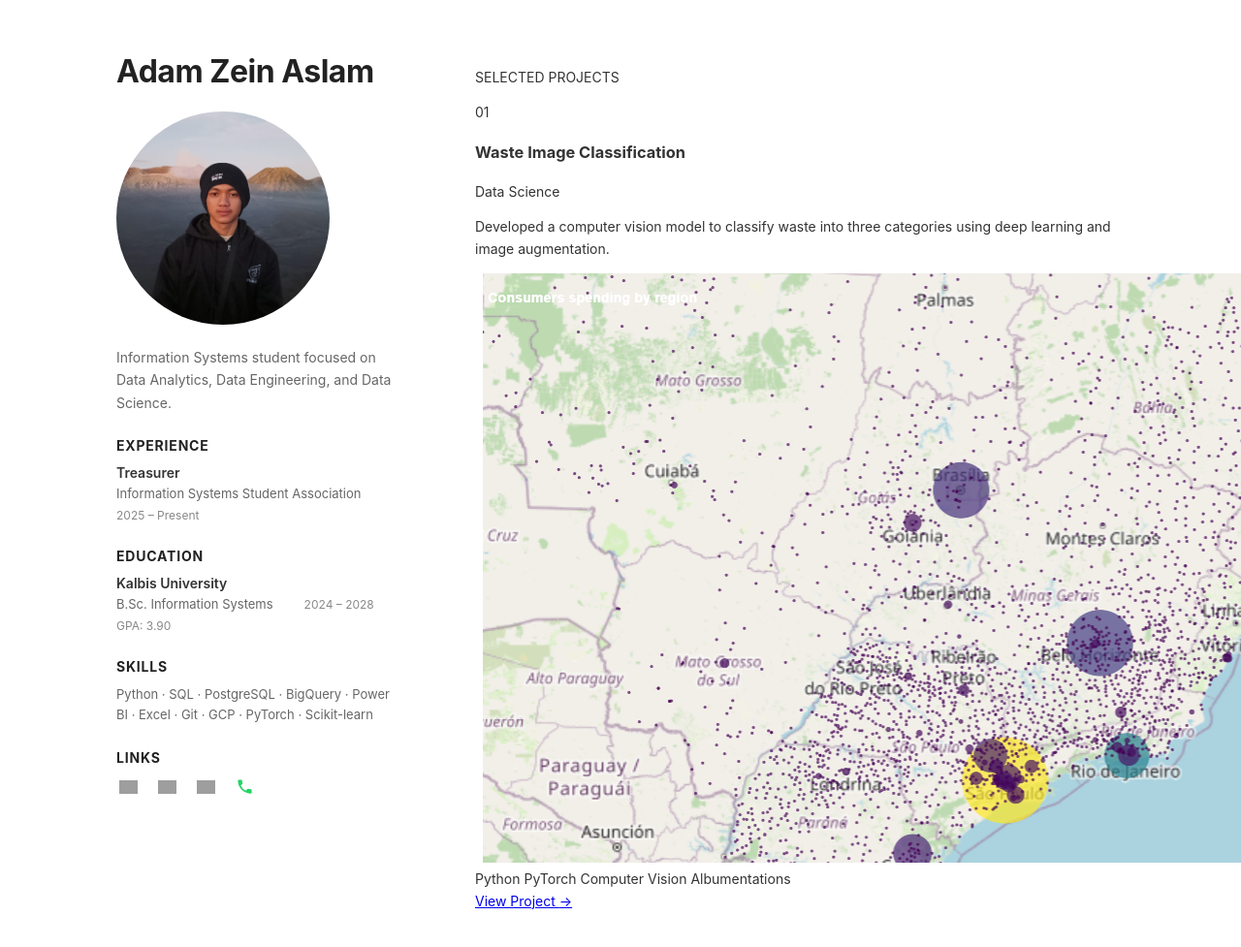
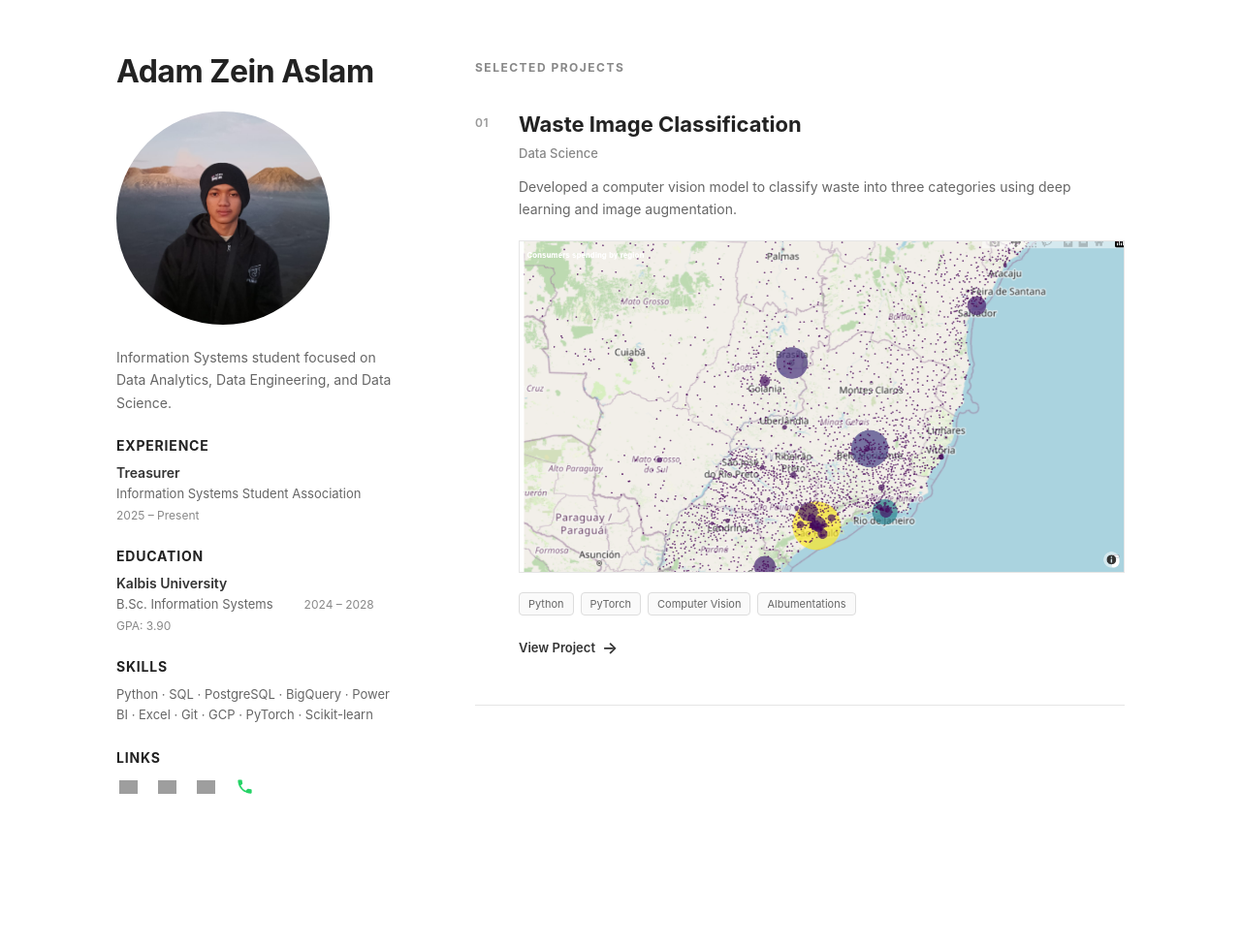
Before and after one commit to AdamZeinAslam/AdamZeinAslam.github.io, a Jekyll site: the page built from index.md, in a window 1280 px wide and 996 px high. Shown: the top 977 px of the window at 97% size. Built offline with Jekyll 4.4.1, drawn with Linux system fonts in a browser that asks for light colours; grey boxes are pictures that could not be loaded.

Commit message:
Add styles for projects section and related elements

```diff
--- a/assets/css/style.css
+++ b/assets/css/style.css
@@ -353,7 +353,210 @@ body {
 .main-content {
   min-width: 0;
 }
+/* =========================================================
+   PROJECTS
+   ========================================================= */
 
+.projects-section {
+  width: 100%;
+}
+
+
+/* =========================================================
+   PROJECT HEADER
+   ========================================================= */
+
+.projects-header {
+  margin: 5px 0 35px 0;
+}
+
+.section-label {
+  margin: 0;
+
+  font-size: 12px;
+
+  font-weight: 700;
+
+  letter-spacing: 1.5px;
+
+  color: #888888;
+}
+
+
+/* =========================================================
+   PROJECT CARD
+   ========================================================= */
+
+.project-card {
+  display: grid;
+
+  grid-template-columns: 30px minmax(0, 1fr);
+
+  column-gap: 15px;
+
+  padding-bottom: 45px;
+
+  margin-bottom: 45px;
+
+  border-bottom: 1px solid #e5e5e5;
+}
+
+
+/* =========================================================
+   PROJECT NUMBER
+   ========================================================= */
+
+.project-number {
+  padding-top: 3px;
+
+  font-size: 12px;
+
+  font-weight: 600;
+
+  color: #999999;
+
+  letter-spacing: 0.5px;
+}
+
+
+/* =========================================================
+   PROJECT CONTENT
+   ========================================================= */
+
+.project-content h3 {
+  margin: 0;
+
+  font-size: 22px;
+
+  font-weight: 650;
+
+  line-height: 1.35;
+
+  color: #222222;
+}
+
+
+/* =========================================================
+   PROJECT CATEGORY
+   ========================================================= */
+
+.project-category {
+  margin: 4px 0 12px 0;
+
+  font-size: 13px;
+
+  font-weight: 500;
+
+  color: #888888;
+}
+
+
+/* =========================================================
+   PROJECT DESCRIPTION
+   ========================================================= */
+
+.project-description {
+  max-width: 620px;
+
+  margin: 0 0 20px 0;
+
+  font-size: 14px;
+
+  line-height: 1.7;
+
+  color: #666666;
+}
+
+
+/* =========================================================
+   PROJECT IMAGE
+   ========================================================= */
+
+.project-image {
+  display: block;
+
+  width: 100%;
+
+  height: auto;
+
+  max-height: 500px;
+
+  object-fit: contain;
+
+  margin: 20px 0;
+
+  border: 1px solid #e5e5e5;
+}
+
+
+/* =========================================================
+   PROJECT TAGS
+   ========================================================= */
+
+.project-tags {
+  display: flex;
+
+  flex-wrap: wrap;
+
+  gap: 7px;
+
+  margin: 15px 0;
+}
+
+.project-tags span {
+  display: inline-block;
+
+  padding: 4px 9px;
+
+  border: 1px solid #dddddd;
+
+  border-radius: 4px;
+
+  background: #fafafa;
+
+  font-size: 11px;
+
+  line-height: 1.3;
+
+  color: #666666;
+}
+
+
+/* =========================================================
+   PROJECT LINK
+   ========================================================= */
+
+.project-link {
+  display: inline-flex;
+
+  align-items: center;
+
+  gap: 7px;
+
+  margin-top: 5px;
+
+  font-size: 13px;
+
+  font-weight: 600;
+
+  color: #333333;
+
+  text-decoration: none;
+}
+
+.project-link span {
+  font-size: 17px;
+
+  transition: transform 0.2s ease;
+}
+
+.project-link:hover {
+  color: #000000;
+}
+
+.project-link:hover span {
+  transform: translateX(4px);
+}
 
 /* =========================================================
    MOBILE
```
